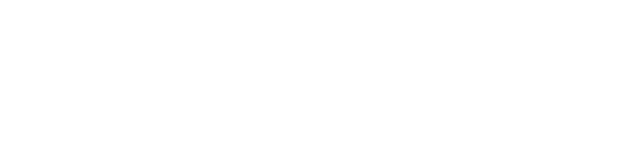
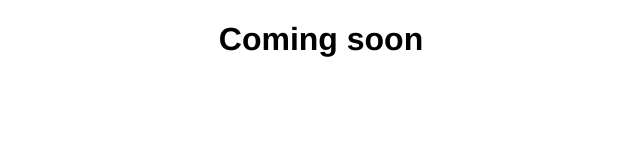
Before and after one commit to Johnnytreasure/git-101, a plain HTML site: page index.html in a window 1280 px wide. Shown: the whole page, without its empty margins (319-959 px from the left). Drawn offline with Linux system fonts and the light colour scheme.

Commit message:
Centered text, added css

```diff
--- a/index.html
+++ b/index.html
@@ -1,9 +1,10 @@
 <!DOCTYPE html>
 <html>
 <head>
+	<link rel="stylesheet" type="text/css" href="style.css">
 	<title></title>
 </head>
 <body>
-
+<h1>Coming soon</h1>
 </body>
 </html>
--- /dev/null
+++ b/style.css
@@ -0,0 +1,4 @@
+body {
+	text-align: center;
+	font-family: Helvetica;
+}
```
